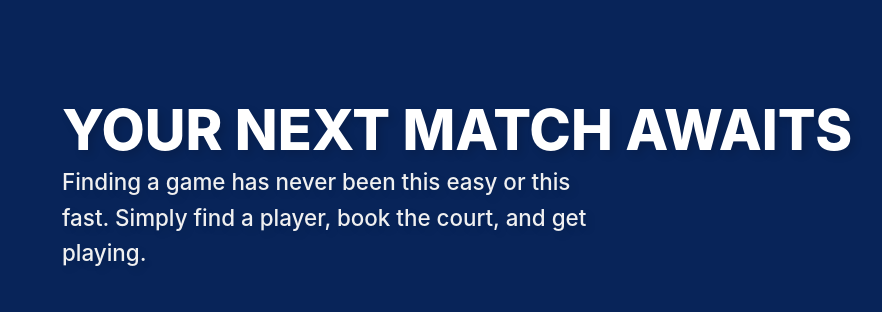
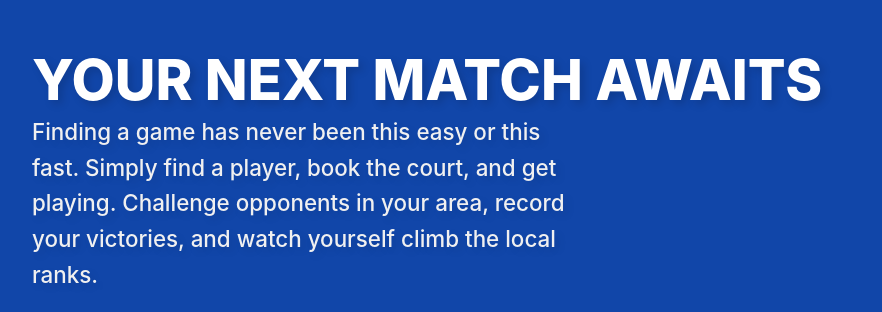
Before and after one commit to C10-2025/playserve, a Django app: page / in a window 1280 px wide. Shown: the part 729-1041 px from the top of the page, without its empty margins (18-900 px from the left). Run offline with Django 5.2, Linux system fonts and the light colour scheme; the visitor is signed in with stand-in values (Sample User, id 1); some libraries are stand-ins or nearby versions.

Commit message:
rapihin landing page

```diff
--- a/main/templates/main.html
+++ b/main/templates/main.html
@@ -18,16 +18,52 @@
             {% endif %}
         </section>
 
-        <section class="info-section">
-            <h2>YOUR NEXT MATCH AWAITS</h2>
-            <p>Finding a game has never been this easy or this fast. Simply find a player, book the court, and get playing.</p>
+        <section style="padding: 0px 50px;">
+            <div class="content-box">
+                <div class="info-text">
+                    <h2 class="p-wide">YOUR NEXT MATCH AWAITS</h2>
+                    <p class="p-wide">Finding a game has never been this easy or this fast. Simply find a player, book the court, and get playing. Challenge opponents in your area, record your victories, and watch yourself climb the local ranks.</p>
+                </div>
+
+                <div class="info-visuals">
+                    <img src="{% static 'image/maplocator.svg' %}" alt="Map illustration">
+                    {% if user.is_authenticated %}
+                        <a href="#" class="btn">Book The Court</a>
+                    {% else %}
+                        <a href="{% url 'profil:login' %}" class="btn">Book The Court</a>
+                    {% endif %}
+                </div>
+            </div>
         </section>
 
-        <section class="cta-section">
+        <section style="padding: 85px 50px;">
             <div class="cta-box">
-                <h2>READY TO SERVE?</h2>
-                <p style="margin: 0 auto; max-width: none;">Join thousands of players and find your next match by signing up for free</p>
-                <a href="{% url 'profil:register1' %}" class="btn">SIGN UP FOR FREE</a>
+                {% if user.is_authenticated %}
+                    <section class="connect-section">
+                        <h2>MORE WAYS TO CONNECT</h2>
+                        <p>Connect with the right players, join conversations exclusive to your favorite courts, and discover local groups to keep the rally going, on and off the court.</p>
+                        <div class="features-grid">
+                            <div class="feature-item">
+                                <img src="{% static 'image/locator.svg' %}" alt="Location Pin">
+                                <h3>Court-Based Groups</h3>
+                            </div>
+                            <div class="feature-item">
+                                <img src="{% static 'image/chat.svg' %}" alt="Chat Bubble">
+                                <h3>Members-Only Group Chat</h3>
+                            </div>
+                            <div class="feature-item">
+                                <img src="{% static 'image/verified.svg' %}" alt="Check Mark">
+                                <h3>Admin-Curated</h3>
+                            </div>
+                        </div>
+                        <a href="#" class="btn">Explore Communities</a>
+                    </section>
+
+                {% else %}
+                    <h2 class="p-wide">READY TO SERVE?</h2>
+                    <p class="p-wide">Join thousands of players and find your next match by signing up for free</p>
+                    <a href="{% url 'profil:register1' %}" class="btn">SIGN UP FOR FREE</a>
+                {% endif %}
             </div>
         </section>
     </main>
--- a/main/views.py
+++ b/main/views.py
@@ -1,4 +1,12 @@
 from django.shortcuts import render
+from profil.models import Profile
 
 def main_view(request):
-    return render(request, 'main.html')
+    context = {}
+    if request.user.is_authenticated:
+        try:
+            context['profile'] = request.user.profile
+        except Profile.DoesNotExist:
+            context['profile'] = None
+
+    return render(request, 'main.html', context)
```
